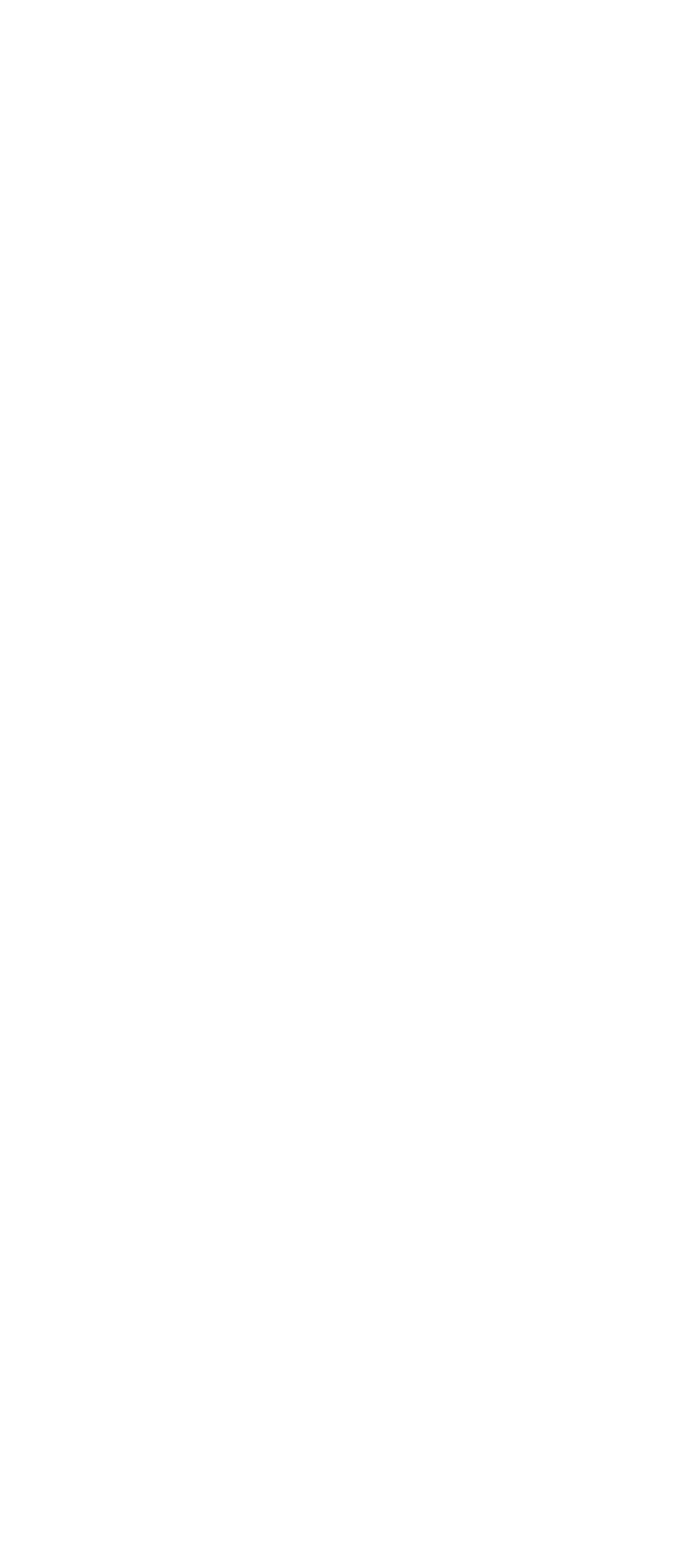
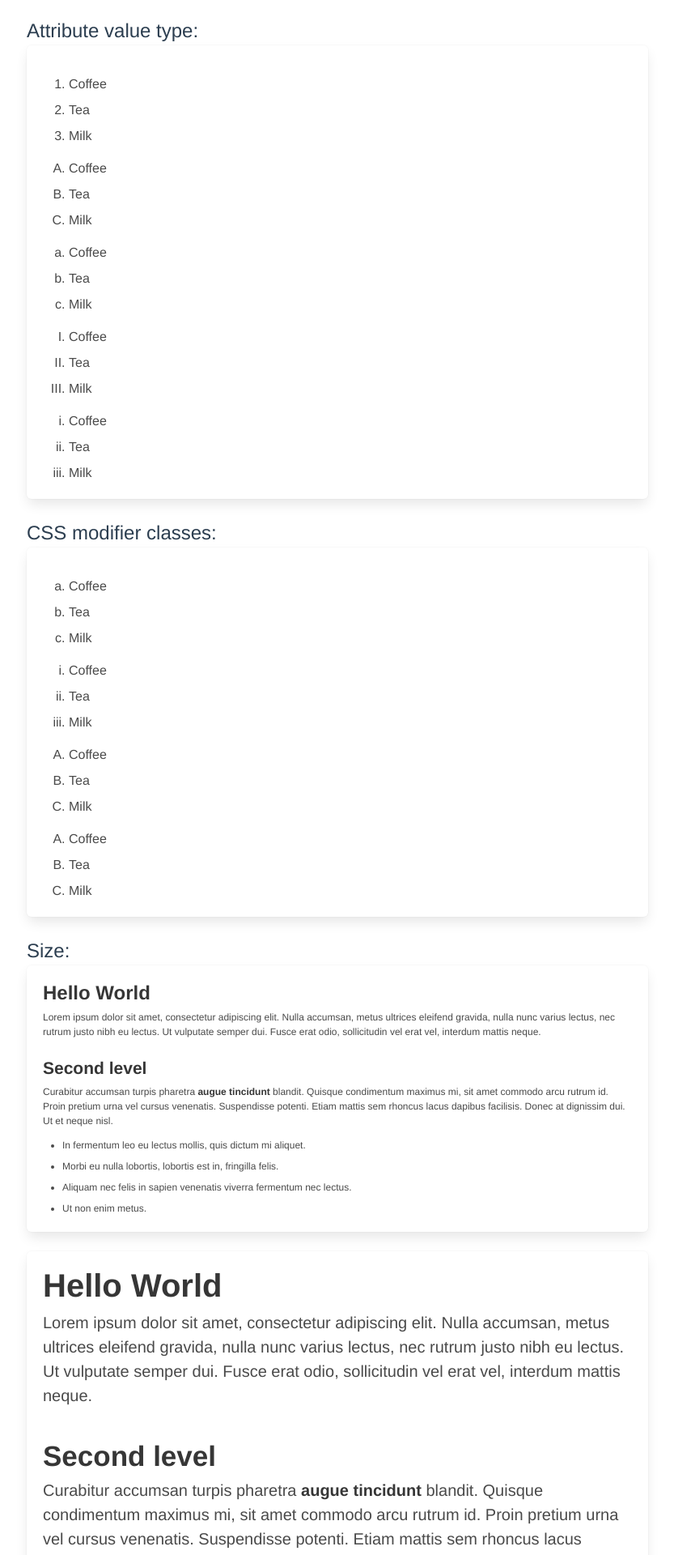
Before and after one commit to vue-bulma/bulma-ui, a Vue app: page /elements/content in a window 1280 px wide. Shown: the top 1920 px of the page at 81% size, without its empty margins (223-1056 px from the left). Before the commit the page ends 800 px from the top, so only its background shows below. Built offline with nearby package versions, Linux system fonts and the light colour scheme.

Commit message:
add content

```diff
--- a/examples/App.vue
+++ b/examples/App.vue
@@ -8,14 +8,14 @@
 
 <script>
 export default {
-  name: 'app',
+  name: "app",
   components: {}
-}
+};
 </script>
 
 <style lang="scss">
 #app {
-  font-family: 'Avenir', Helvetica, Arial, sans-serif;
+  font-family: "Avenir", Helvetica, Arial, sans-serif;
   -webkit-font-smoothing: antialiased;
   -moz-osx-font-smoothing: grayscale;
   text-align: center;
--- /dev/null
+++ b/examples/components/elements/Content.vue
@@ -0,0 +1,120 @@
+<template>
+  <div class="container">
+    <span
+      id="type"
+      class="title"
+    >Attribute value type:</span>
+    <vb-box>
+      <vb-content>
+        <ol type="1">
+          <li>Coffee</li>
+          <li>Tea</li>
+          <li>Milk</li>
+        </ol>
+        <ol type="A">
+          <li>Coffee</li>
+          <li>Tea</li>
+          <li>Milk</li>
+        </ol>
+        <ol type="a">
+          <li>Coffee</li>
+          <li>Tea</li>
+          <li>Milk</li>
+        </ol>
+        <ol type="I">
+          <li>Coffee</li>
+          <li>Tea</li>
+          <li>Milk</li>
+        </ol>
+        <ol type="i">
+          <li>Coffee</li>
+          <li>Tea</li>
+          <li>Milk</li>
+        </ol>
+      </vb-content>
+    </vb-box>
+    <span
+      id="class"
+      class="title"
+    >CSS modifier classes:</span>
+    <vb-box>
+      <vb-content>
+        <ol class="is-lower-alpha">
+          <li>Coffee</li>
+          <li>Tea</li>
+          <li>Milk</li>
+        </ol>
+        <ol class="is-lower-roman">
+          <li>Coffee</li>
+          <li>Tea</li>
+          <li>Milk</li>
+        </ol>
+        <ol class="is-upper-alpha">
+          <li>Coffee</li>
+          <li>Tea</li>
+          <li>Milk</li>
+        </ol>
+        <ol class="is-upper-alpha">
+          <li>Coffee</li>
+          <li>Tea</li>
+          <li>Milk</li>
+        </ol>
+      </vb-content>
+    </vb-box>
+    <span
+      id="size"
+      class="title"
+    >Size:</span>
+    <vb-box>
+      <vb-content size="small">
+        <h1>Hello World</h1>
+        <p>Lorem ipsum dolor sit amet, consectetur adipiscing elit. Nulla accumsan, metus ultrices eleifend gravida, nulla nunc varius lectus, nec rutrum justo nibh eu lectus. Ut vulputate semper dui. Fusce erat odio, sollicitudin vel erat vel, interdum mattis neque.</p>
+        <h2>Second level</h2>
+        <p>Curabitur accumsan turpis pharetra <strong>augue tincidunt</strong> blandit. Quisque condimentum maximus mi, sit amet commodo arcu rutrum id. Proin pretium urna vel cursus venenatis. Suspendisse potenti. Etiam mattis sem rhoncus lacus dapibus facilisis. Donec at dignissim dui. Ut et neque nisl.</p>
+        <ul>
+          <li>In fermentum leo eu lectus mollis, quis dictum mi aliquet.</li>
+          <li>Morbi eu nulla lobortis, lobortis est in, fringilla felis.</li>
+          <li>Aliquam nec felis in sapien venenatis viverra fermentum nec lectus.</li>
+          <li>Ut non enim metus.</li>
+        </ul>
+      </vb-content>
+      </vb-box>
+      <vb-box>
+      <vb-content size="medium">
+        <h1>Hello World</h1>
+        <p>Lorem ipsum dolor sit amet, consectetur adipiscing elit. Nulla accumsan, metus ultrices eleifend gravida, nulla nunc varius lectus, nec rutrum justo nibh eu lectus. Ut vulputate semper dui. Fusce erat odio, sollicitudin vel erat vel, interdum mattis neque.</p>
+        <h2>Second level</h2>
+        <p>Curabitur accumsan turpis pharetra <strong>augue tincidunt</strong> blandit. Quisque condimentum maximus mi, sit amet commodo arcu rutrum id. Proin pretium urna vel cursus venenatis. Suspendisse potenti. Etiam mattis sem rhoncus lacus dapibus facilisis. Donec at dignissim dui. Ut et neque nisl.</p>
+        <ul>
+          <li>In fermentum leo eu lectus mollis, quis dictum mi aliquet.</li>
+          <li>Morbi eu nulla lobortis, lobortis est in, fringilla felis.</li>
+          <li>Aliquam nec felis in sapien venenatis viverra fermentum nec lectus.</li>
+          <li>Ut non enim metus.</li>
+        </ul>
+      </vb-content>
+      </vb-box>
+      <vb-box>
+      <vb-content size="large">
+        <h1>Hello World</h1>
+        <p>Lorem ipsum dolor sit amet, consectetur adipiscing elit. Nulla accumsan, metus ultrices eleifend gravida, nulla nunc varius lectus, nec rutrum justo nibh eu lectus. Ut vulputate semper dui. Fusce erat odio, sollicitudin vel erat vel, interdum mattis neque.</p>
+        <h2>Second level</h2>
+        <p>Curabitur accumsan turpis pharetra <strong>augue tincidunt</strong> blandit. Quisque condimentum maximus mi, sit amet commodo arcu rutrum id. Proin pretium urna vel cursus venenatis. Suspendisse potenti. Etiam mattis sem rhoncus lacus dapibus facilisis. Donec at dignissim dui. Ut et neque nisl.</p>
+        <ul>
+          <li>In fermentum leo eu lectus mollis, quis dictum mi aliquet.</li>
+          <li>Morbi eu nulla lobortis, lobortis est in, fringilla felis.</li>
+          <li>Aliquam nec felis in sapien venenatis viverra fermentum nec lectus.</li>
+          <li>Ut non enim metus.</li>
+        </ul>
+      </vb-content>
+    </vb-box>
+  </div>
+</template>
+
+<script>
+export default {
+  name: "ContentExamples"
+};
+</script>
+
+<style lang="scss" scoped>
+</style>
--- a/examples/router.js
+++ b/examples/router.js
@@ -15,6 +15,11 @@ export default new Router({
       path: '/elements/button',
       name: 'Button',
       component: () => import('./components/elements/Button')
+    },
+    {
+      path: '/elements/content',
+      name: 'Content',
+      component: () => import('./components/elements/Content')
     }
   ]
 })
--- /dev/null
+++ b/src/components/elements/Content.vue
@@ -0,0 +1,35 @@
+
+<template>
+  <div
+    class="content"
+    :class="classes"
+  >
+    <slot></slot>
+  </div>
+</template>
+
+<script>
+export default {
+  name: "VbContent",
+  props: {
+    size: {
+      type: String,
+      validator: value => ["small", "medium", "large"].includes(value)
+    }
+  },
+  computed: {
+    classes() {
+      const { size } = this;
+      const obj = {
+        [`is-${size}`]: !!size
+      };
+      return obj;
+    }
+  }
+};
+</script>
+
+<style lang="scss" scoped>
+@import "~bulma/sass/utilities/_all";
+@import "~bulma/sass/elements/content";
+</style>
--- a/src/index.js
+++ b/src/index.js
@@ -1,7 +1,7 @@
 import Box from './components/elements/Box'
 import Button from './components/elements/Button'
-
-const components = [Box, Button]
+import Content from './components/elements/Content'
+const components = [Box, Button, Content]
 
 const install = function(Vue) {
   components.map(component => {
```
